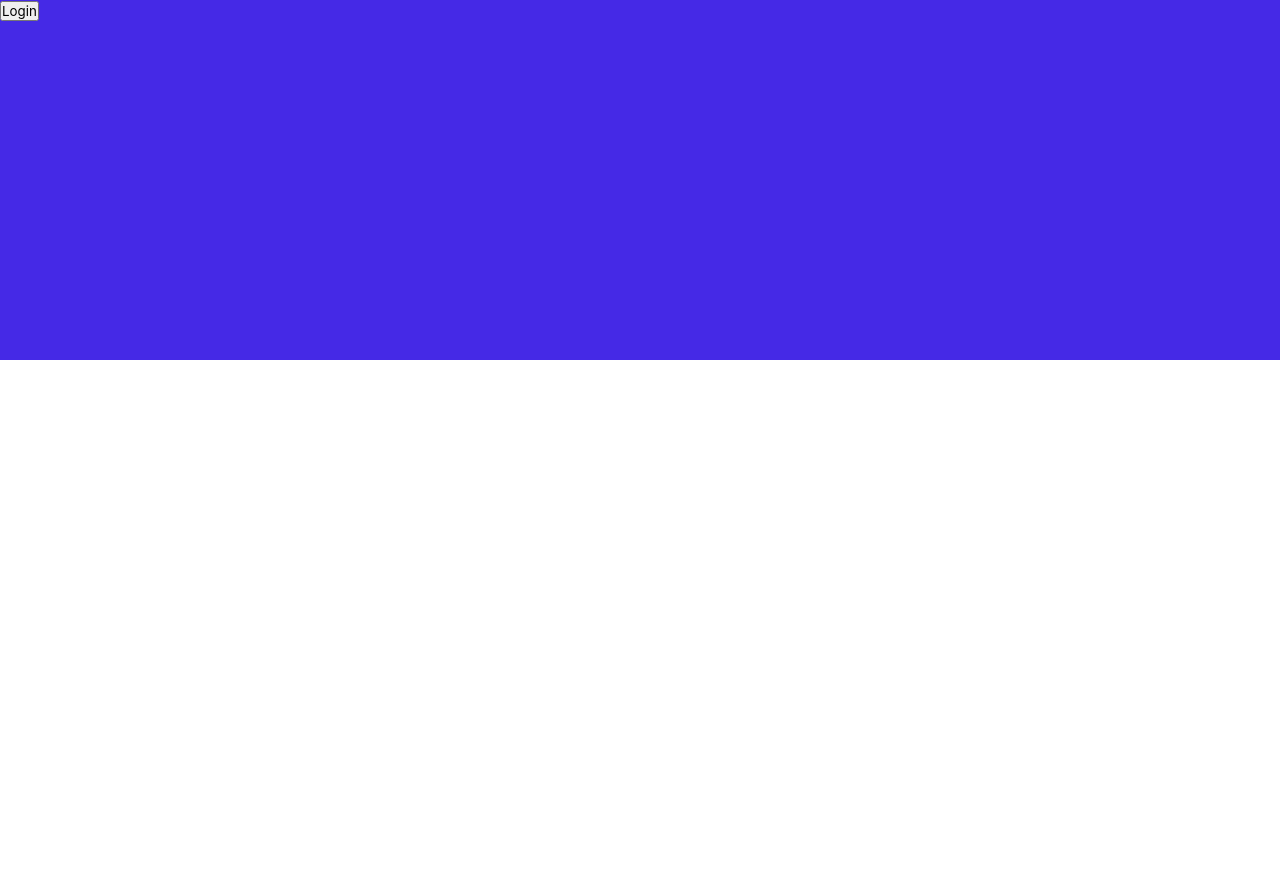
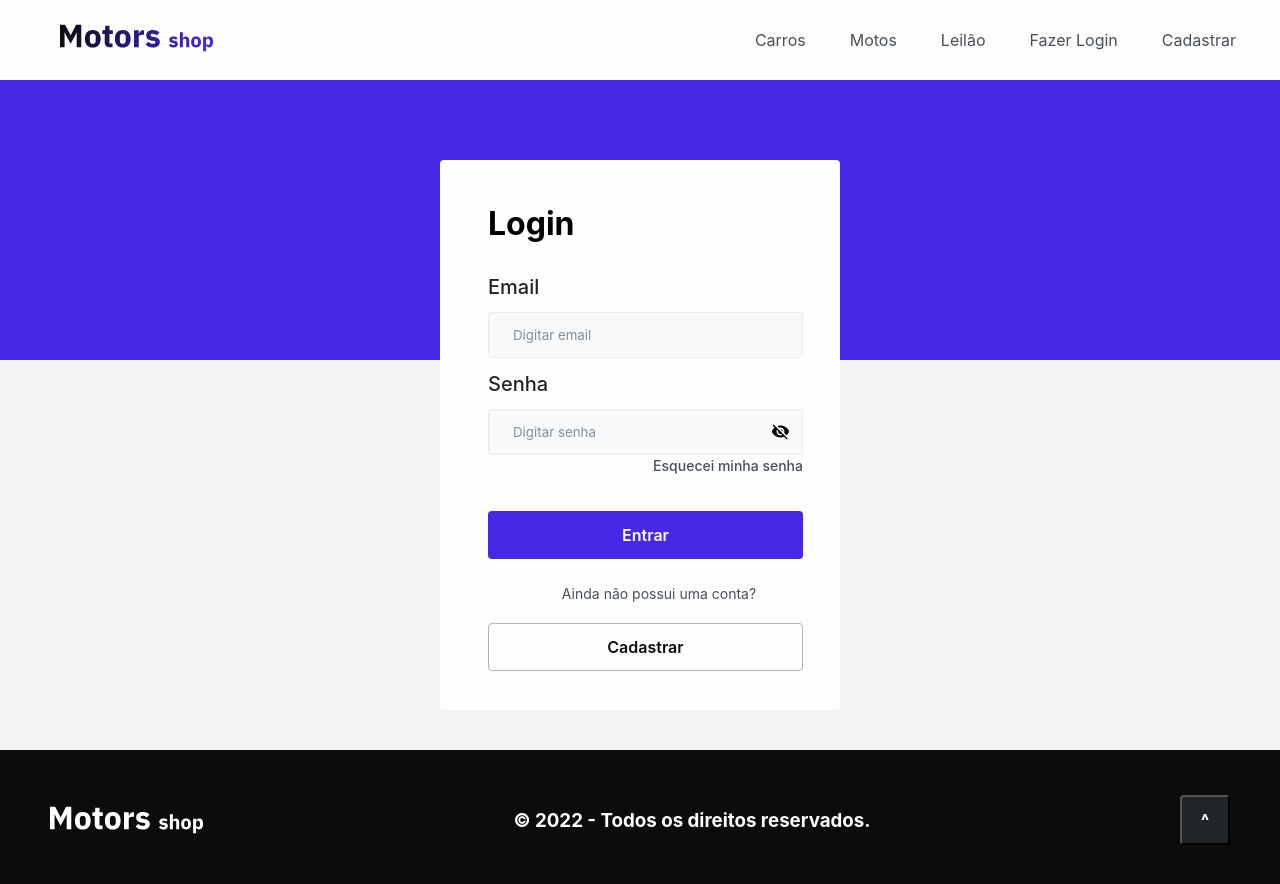
Before and after one commit to KA-08-Motors-Shop/app-site-leil-o-de-carros, a React (Create React App) app: page /login in a window 1280 px wide. Shown: the top 884 px of the page. Before the commit the page ends 800 px from the top, so only its background shows below. Built offline with nearby package versions, Linux system fonts and the light colour scheme.

Commit message:
feat: login page

```diff
--- a/package.json
+++ b/package.json
@@ -3,17 +3,20 @@
   "version": "0.1.0",
   "private": true,
   "dependencies": {
+    "@hookform/resolvers": "^2.9.7",
     "@testing-library/jest-dom": "^5.14.1",
     "@testing-library/react": "^13.0.0",
     "@testing-library/user-event": "^13.2.1",
     "axios": "^0.27.2",
     "react": "^18.2.0",
     "react-dom": "^18.2.0",
+    "react-hook-form": "^7.34.2",
     "react-icons": "^4.4.0",
     "react-router-dom": "5",
     "react-scripts": "5.0.1",
     "styled-components": "^5.3.5",
-    "web-vitals": "^2.1.0"
+    "web-vitals": "^2.1.0",
+    "yup": "^0.32.11"
   },
   "scripts": {
     "start": "react-scripts start",
--- a/src/Components/button/index.jsx
+++ b/src/Components/button/index.jsx
@@ -1,7 +1,11 @@
 import { Buttons } from "./style";
 
-const Button = ({ children, size }) => {
-  return <Buttons size={size}>{children}</Buttons>;
+const Button = ({ children, size, ...rest }) => {
+  return (
+    <Buttons {...rest} size={size}>
+      {children}
+    </Buttons>
+  );
 };
 
 export default Button;
--- a/src/Components/input/indes.jsx
+++ /dev/null
@@ -1 +0,0 @@
-const Input = ({  }) => {
--- a/src/Components/input/style.js
+++ /dev/null
@@ -1,5 +0,0 @@
-import styled from "styled-components";
-
-export const InputContainer = styled.div`
-
-`
--- /dev/null
+++ b/src/Components/inputs/index.jsx
@@ -0,0 +1,42 @@
+import { InputContainer } from "./style";
+import { MdVisibility, MdVisibilityOff } from "react-icons/md";
+import { useState } from "react";
+
+const Input = ({ icon, register, name, label, error, ...rest }) => {
+  const [show, setShow] = useState(false);
+
+  const toggleShow = () => {
+    setShow(!show);
+  };
+
+  return (
+    <InputContainer>
+      <label>{label}</label>
+      {icon ? (
+        <input
+          {...register(name)}
+          {...rest}
+          type={show ? "text" : "password"}
+        />
+      ) : (
+        <input {...register(name)} {...rest} />
+      )}
+      {icon && (
+        <div className="btn-show-hide" onClick={toggleShow}>
+          {show ? (
+            <MdVisibility size={"19px"} />
+          ) : (
+            <MdVisibilityOff size={"19px"} />
+          )}
+        </div>
+      )}
+      {!!error && (
+        <div className="error">
+          <span>{error}</span>
+        </div>
+      )}
+    </InputContainer>
+  );
+};
+
+export default Input;
--- /dev/null
+++ b/src/Components/inputs/style.js
@@ -0,0 +1,110 @@
+import styled from "styled-components";
+
+export const InputContainer = styled.div`
+  position: relative;
+  width: 100%;
+  height: 73px;
+  margin-bottom: 24px;
+  label {
+    text-align: left;
+    display: block;
+    width: 85%;
+    font-size: 14px;
+    font-weight: 500;
+    color: var(--grey1);
+  }
+
+  input {
+    background-color: var(--grey9);
+    border: 1px solid var(--grey7);
+    border-radius: 4px;
+    height: 32px;
+    margin: 13px 0;
+    padding-left: 24px;
+
+    &::placeholder {
+      color: var(--grey3);
+    }
+    &:hover {
+      border: 0px solid var(--grey7);
+      background-color: var(--grey8);
+    }
+    &:focus {
+      border: 1px solid var(--brand1);
+    }
+    &:-webkit-autofill,
+    &:-webkit-autofill:hover,
+    &:-webkit-autofill:focus,
+    &:-webkit-autofill:active {
+      transition: background-color 5000s ease-in-out 0s;
+    }
+
+    &:-webkit-autofill {
+      -webkit-text-fill-color: var(--black);
+    }
+
+    &:-webkit-autofill:focus {
+      -webkit-text-fill-color: var(--purple);
+    }
+  }
+
+  .btn-show-hide {
+    position: absolute;
+    top: 35px;
+    right: 30px;
+    cursor: pointer;
+    color: var(--cleanBlack);
+    transition: 0.6s;
+    &:hover {
+      transition: 0.6s;
+      color: var(--purple);
+    }
+  }
+
+  div.error {
+    max-height: 35px;
+    display: flex;
+    align-items: left;
+    padding-left: 20px;
+    width: 95%;
+    span {
+      display: inline-block;
+      margin: -5px 0 15px 0;
+      font-size: 10.5px;
+      color: var(--redError);
+      text-align: left;
+    }
+  }
+
+  form {
+    margin: 0 0;
+  }
+  @media (min-width: 420px) {
+    div.error {
+      padding-left: 23px;
+    }
+  }
+  @media (min-width: 450px) {
+    div.error {
+      padding-left: 32px;
+    }
+  }
+  @media (min-width: 768px) {
+    margin: 12px 0;
+    label {
+      font-size: 20px;
+    }
+    input {
+      height: 46px;
+    }
+    .btn-show-hide {
+      top: 50px;
+      right: 50px;
+    }
+    div.error {
+      span {
+        font-size: 12px;
+      }
+    }
+  }
+`;
--- /dev/null
+++ b/src/Components/login-form/index.jsx
@@ -0,0 +1,75 @@
+import * as yup from "yup";
+import { yupResolver } from "@hookform/resolvers/yup";
+import { useForm } from "react-hook-form";
+import { useContext } from "react";
+import { useHistory } from "react-router-dom";
+import { Link } from "react-router-dom";
+
+import Input from "../inputs/";
+import Button from "../button";
+import { UserContext } from "../../Providers/user";
+import { LoginStyle } from "./style";
+
+const LoginForm = () => {
+  const { user, handleLogin } = useContext(UserContext);
+  const history = useHistory();
+
+  const schema = yup.object().shape({
+    email: yup.string().required("E-mail obrigatório").email("E-mail invalido"),
+    password: yup.string().required("Senha obrigatória"),
+  });
+
+  const {
+    register,
+    handleSubmit,
+    formState: { errors },
+  } = useForm({
+    resolver: yupResolver(schema),
+  });
+
+  if (user) {
+    history.push("/");
+  }
+
+  const submitLogin = (data) => {
+    handleLogin(data.email, data.password);
+  };
+
+  return (
+    <LoginStyle>
+      <h1>Login</h1>
+      <form className="form" onSubmit={handleSubmit(submitLogin)}>
+        <Input
+          name="email"
+          register={register}
+          label="Email"
+          placeholder="Digitar email"
+          error={errors.email?.message}
+        />
+
+        <Input
+          name="password"
+          register={register}
+          label="Senha"
+          icon
+          placeholder="Digitar senha"
+          type="password"
+          error={errors.password?.message}
+        />
+        <span className="hold-button-entrar">
+          <p>Esquecei minha senha</p>
+          <Button type="submit">Entrar</Button>
+        </span>
+      </form>
+
+      <span className="hold-cadastro-button">
+        <p>Ainda não possui uma conta?</p>
+        <Button>
+          <Link to="/cadastro">Cadastrar</Link>
+        </Button>
+      </span>
+    </LoginStyle>
+  );
+};
+
+export default LoginForm;
--- /dev/null
+++ b/src/Components/login-form/style.js
@@ -0,0 +1,91 @@
+import styled from "styled-components";
+
+export const LoginStyle = styled.div`
+  height: 550px;
+  width: 400px;
+  background-color: var(--grey10);
+  border-radius: 4px;
+  padding-left: 48px;
+  padding-top: 44px;
+  margin-bottom: 40px;
+
+  Input {
+    width: 315px;
+    margin-bottom: 0px;
+  }
+
+  form {
+    padding-top: 20px;
+    display: flex;
+    flex-direction: column;
+    align-items: flex-start;
+  }
+
+  .hold-button-entrar {
+    display: flex;
+    flex-direction: column;
+    margin-bottom: 24px;
+  }
+
+  .hold-button-entrar > Button {
+    background: var(--brand1);
+    border: none;
+    width: 315px;
+    height: 48px;
+    border-radius: 4px;
+    color: var(--whiteFixed);
+    font-weight: 600;
+    font-size: 16px;
+    margin-top: 54px;
+  }
+  .hold-button-entrar > p {
+    position: absolute;
+    align-self: flex-end;
+    color: var(--grey2);
+    font-weight: 500;
+    font-size: 14px;
+    margin-top: 0px;
+d  }
+
+  .hold-cadastro-button {
+    display: flex;
+    flex-direction: column;
+    height: 100px;
+    margin-top: 40px;
+  }
+
+  .hold-cadastro-button > Button {
+    background: var(--grey10);
+    border: none;
+    width: 315px;
+    height: 48px;
+    border-radius: 4px;
+    color: var(--grey0);
+    font-weight: 600;
+    font-size: 16px;
+    text-decoration: none;
+    border: 1.5px solid var(--grey4);
+  }
+
+  a,
+  a:link,
+  a:visited {
+    font-size: 16px;
+    color: var(--grey0);
+    font-style: none;
+    text-decoration: none;
+    font-weigth: 600;
+  }
+
+  .hold-cadastro-button > p {
+    color: var(--grey2);
+    position: absolute;
+    font-weight: 400;
+    font-size: 14px;
+    align-self: center;
+    margin-top: -38px;
+    margin-left: -10px;
+    text-align: center;
+
+  }
+`;
--- a/src/Pages/Login/index.jsx
+++ b/src/Pages/Login/index.jsx
@@ -1,22 +1,15 @@
-import { useContext, useState } from "react";
-import { UserContext } from "../../Providers/user";
+import LoginForm from "../../Components/login-form";
+import Footer from "../../Components/footer";
+import Header from "../../Components/header";
+import { LoginPage } from "./style";
 
 const Login = () => {
-  const { handleLogin } = useContext(UserContext);
-  const [data] = useState({
-    email: "ricardo@ricardo.com",
-    password: "Juan12345678",
-  });
-
-  const submitLogin = () => {
-    handleLogin(data.email, data.password);
-  };
-
   return (
-    <div>
-
-      <button onClick={submitLogin}>Login</button>
-    </div>
+    <LoginPage>
+      <Header />
+      <LoginForm />
+      <Footer />
+    </LoginPage>
   );
 };
 
--- /dev/null
+++ b/src/Pages/Login/style.js
@@ -0,0 +1,7 @@
+import styled from "styled-components";
+
+export const LoginPage = styled.div`
+  display: flex;
+  flex-direction: column;
+  align-items: center;
+`;
--- a/src/Style/style.js
+++ b/src/Style/style.js
@@ -56,6 +56,10 @@ h1, h2, h3, h4, p, span {
 button {
     cursor: pointer;
 }
+body{
+    background: var(--grey8);
+
+}
 
 .body-background{
     position: absolute;
```
Also changed, not shown: 1 other file (tests, documents, lock files or other folders).
